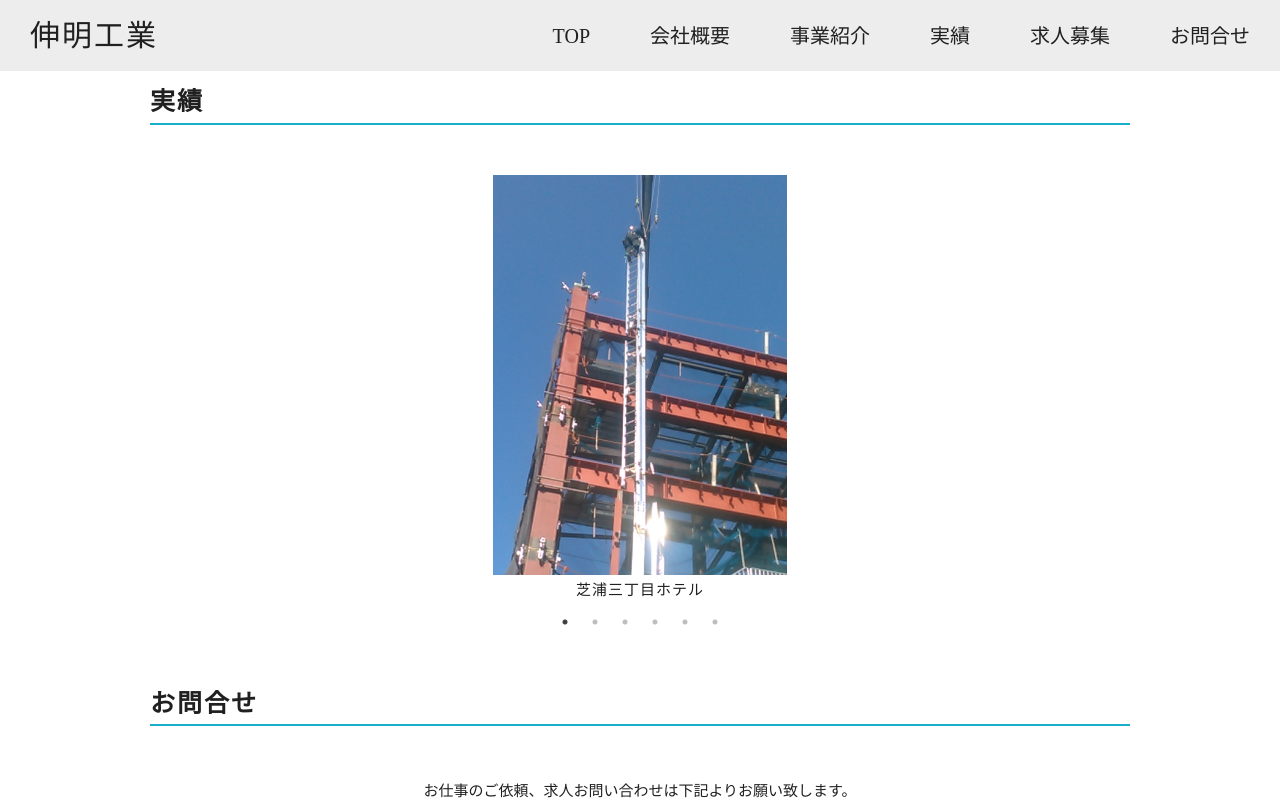
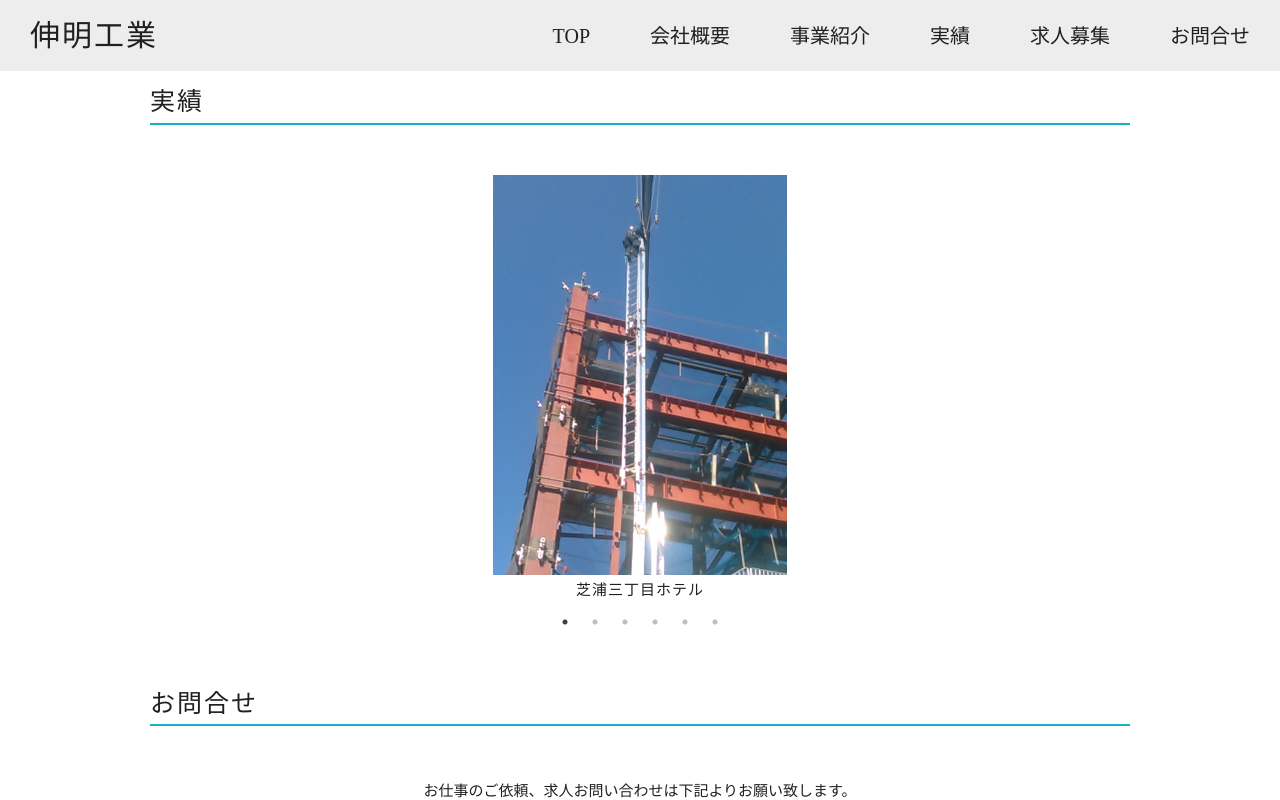
Before and after one commit to bibimuu/sinmeiHP, a React (Create React App) app: page /works in a window 1280 px wide. Shown: the top 800 px of the page. Built offline with nearby package versions, Linux system fonts and the light colour scheme.

Commit message:
fix:font

```diff
--- a/src/css/App.css
+++ b/src/css/App.css
@@ -50,11 +50,11 @@ body {
   font-weight: 300;
   letter-spacing: 0.2rem;
   padding: 1rem 3rem;
-  font-family: Weibei SC; }
+  font-family: "ヒラギノ明朝 ProN W3", "Hiragino Mincho ProN", "HiraMinProN-W3"; }
 
 .heading-secondary {
   font-size: 2.5rem;
-  font-weight: 700;
+  font-weight: 500;
   letter-spacing: 0.2rem;
   padding: 5rem 0; }
   .heading-secondary--no-padding-bottom {
@@ -63,7 +63,7 @@ body {
     color: #fff; }
   .heading-secondary--border {
     font-size: 2.5rem;
-    font-weight: 700;
+    font-weight: 500;
     letter-spacing: 0.2rem;
     padding: 5rem 0; }
     .heading-secondary--border::after {
--- a/src/sass/base/_typography.scss
+++ b/src/sass/base/_typography.scss
@@ -12,12 +12,12 @@ body {
   font-weight: 300;
   letter-spacing: 0.2rem;
   padding: 1rem 3rem;
-  font-family: Weibei SC;
+  font-family: "ヒラギノ明朝 ProN W3", "Hiragino Mincho ProN", "HiraMinProN-W3";
 }
 
 .heading-secondary {
   font-size: 2.5rem;
-  font-weight: 700;
+  font-weight: 500;
   letter-spacing: 0.2rem;
   padding: 5rem 0;
 
@@ -31,7 +31,7 @@ body {
 
   &--border {
     font-size: 2.5rem;
-    font-weight: 700;
+    font-weight: 500;
     letter-spacing: 0.2rem;
     padding: 5rem 0;
 
```
